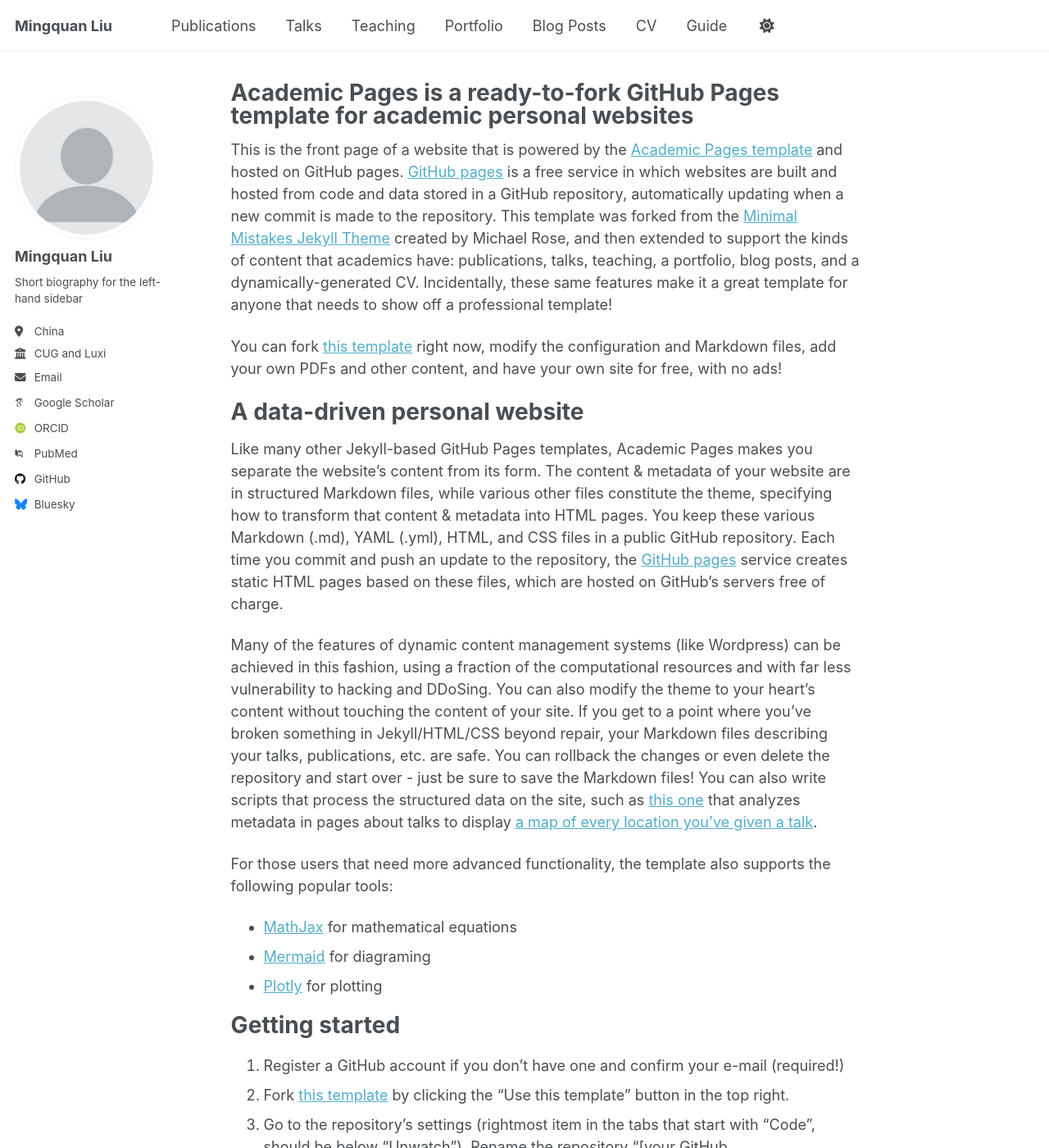
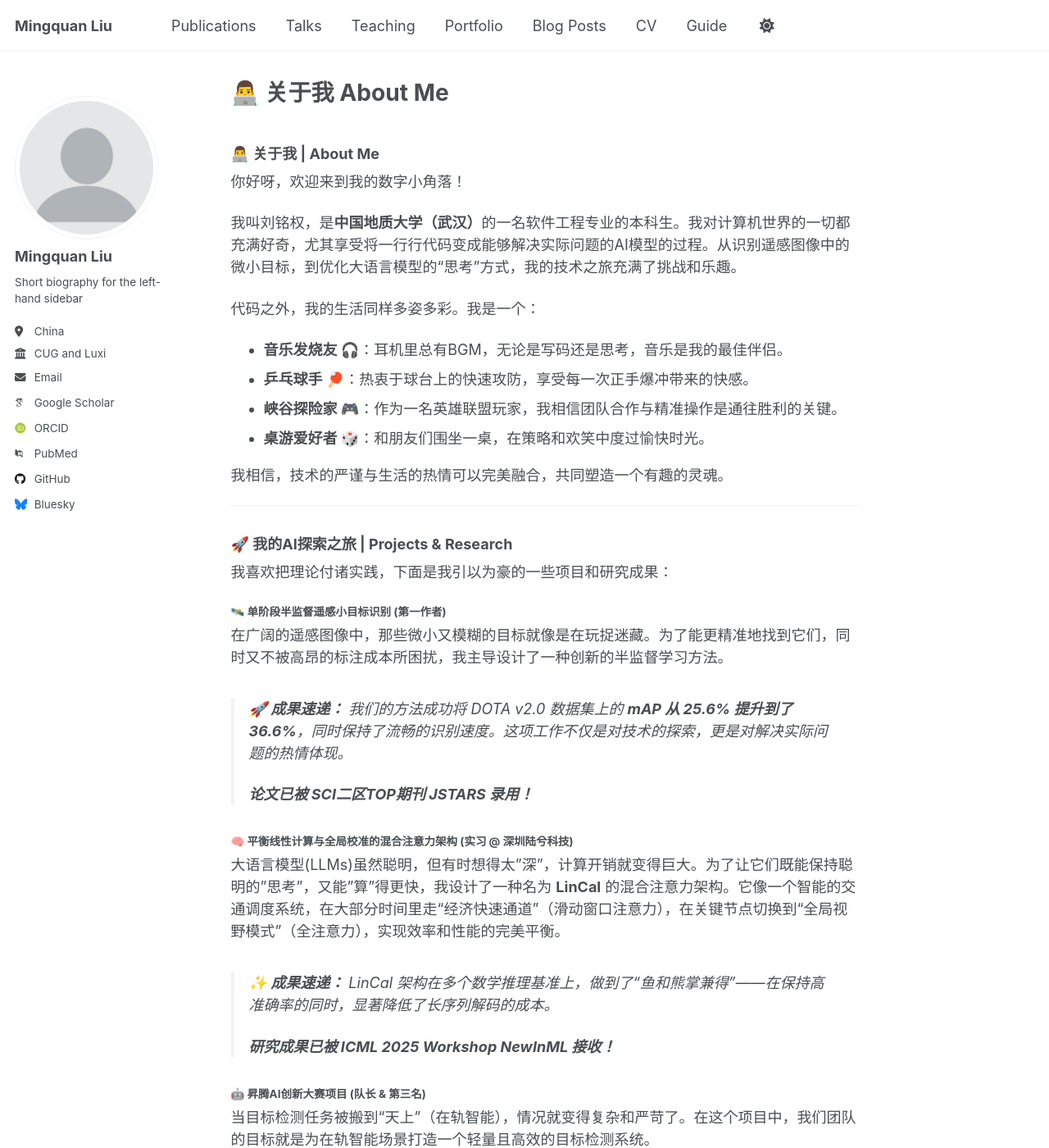
Before and after one commit to wxqnl/wxqnl.github.io, a Jekyll site: the page built from _pages/about.md, in a window 1280 px wide and 1400 px high. Shown: the whole window at 82% size. Built offline with Jekyll 4.4.1, drawn with Linux system fonts in a browser that asks for light colours; some web fonts are replaced; a script that is not in the unit is left out; our own code applies the rules of GitHub Pages for plain Markdown files; some of the changed text lies outside the part shown.

Commit message:
Update about.md

```diff
--- a/_pages/about.md
+++ b/_pages/about.md
@@ -1,56 +1,72 @@
 ---
 permalink: /
-title: "Academic Pages is a ready-to-fork GitHub Pages template for academic personal websites"
 author_profile: true
 redirect_from:
   - /about/
   - /about.html
 ---
 
-This is the front page of a website that is powered by the [Academic Pages template](https://github.com/academicpages/academicpages.github.io) and hosted on GitHub pages. [GitHub pages](https://pages.github.com) is a free service in which websites are built and hosted from code and data stored in a GitHub repository, automatically updating when a new commit is made to the repository. This template was forked from the [Minimal Mistakes Jekyll Theme](https://mmistakes.github.io/minimal-mistakes/) created by Michael Rose, and then extended to support the kinds of content that academics have: publications, talks, teaching, a portfolio, blog posts, and a dynamically-generated CV. Incidentally, these same features make it a great template for anyone that needs to show off a professional template!
+### 👨‍💻 关于我 | About Me
 
- You can fork [this template](https://github.com/academicpages/academicpages.github.io) right now, modify the configuration and Markdown files, add your own PDFs and other content, and have your own site for free, with no ads!
+你好呀，欢迎来到我的数字小角落！
 
-A data-driven personal website
-======
-Like many other Jekyll-based GitHub Pages templates, Academic Pages makes you separate the website's content from its form. The content & metadata of your website are in structured Markdown files, while various other files constitute the theme, specifying how to transform that content & metadata into HTML pages. You keep these various Markdown (.md), YAML (.yml), HTML, and CSS files in a public GitHub repository. Each time you commit and push an update to the repository, the [GitHub pages](https://pages.github.com/) service creates static HTML pages based on these files, which are hosted on GitHub's servers free of charge.
+我叫刘铭权，是**中国地质大学（武汉）**的一名软件工程专业的本科生。我对计算机世界的一切都充满好奇，尤其享受将一行行代码变成能够解决实际问题的AI模型的过程。从识别遥感图像中的微小目标，到优化大语言模型的“思考”方式，我的技术之旅充满了挑战和乐趣。
 
-Many of the features of dynamic content management systems (like Wordpress) can be achieved in this fashion, using a fraction of the computational resources and with far less vulnerability to hacking and DDoSing. You can also modify the theme to your heart's content without touching the content of your site. If you get to a point where you've broken something in Jekyll/HTML/CSS beyond repair, your Markdown files describing your talks, publications, etc. are safe. You can rollback the changes or even delete the repository and start over - just be sure to save the Markdown files! You can also write scripts that process the structured data on the site, such as [this one](https://github.com/academicpages/academicpages.github.io/blob/master/talkmap.ipynb) that analyzes metadata in pages about talks to display [a map of every location you've given a talk](https://academicpages.github.io/talkmap.html).
+代码之外，我的生活同样多姿多彩。我是一个：
+*   **音乐发烧友 🎧**：耳机里总有BGM，无论是写码还是思考，音乐是我的最佳伴侣。
+*   **乒乓球手 🏓**：热衷于球台上的快速攻防，享受每一次正手爆冲带来的快感。
+*   **峡谷探险家 🎮**：作为一名英雄联盟玩家，我相信团队合作与精准操作是通往胜利的关键。
+*   **桌游爱好者 🎲**：和朋友们围坐一桌，在策略和欢笑中度过愉快时光。
 
-For those users that need more advanced functionality, the template also supports the following popular tools:
-- [MathJax](https://www.mathjax.org/) for mathematical equations
-- [Mermaid](https://mermaid.js.org/) for diagraming
-- [Plotly](https://plotly.com/javascript/) for plotting
+我相信，技术的严谨与生活的热情可以完美融合，共同塑造一个有趣的灵魂。
 
-Getting started
-======
-1. Register a GitHub account if you don't have one and confirm your e-mail (required!)
-1. Fork [this template](https://github.com/academicpages/academicpages.github.io) by clicking the "Use this template" button in the top right.
-1. Go to the repository's settings (rightmost item in the tabs that start with "Code", should be below "Unwatch"). Rename the repository "[your GitHub username].github.io", which will also be your website's URL.
-1. Set site-wide configuration and create content & metadata (see below -- also see [this set of diffs](http://archive.is/3TPas) showing what files were changed to set up [an example site](https://getorg-testacct.github.io) for a user with the username "getorg-testacct")
-1. Upload any files (like PDFs, .zip files, etc.) to the files/ directory. They will appear at https://[your GitHub username].github.io/files/example.pdf.
-1. Check status by going to the repository settings, in the "GitHub pages" section
+---
 
-Site-wide configuration
-------
-The main configuration file for the site is in the base directory in [_config.yml](https://github.com/academicpages/academicpages.github.io/blob/master/_config.yml), which defines the content in the sidebars and other site-wide features. You will need to replace the default variables with ones about yourself and your site's github repository. The configuration file for the top menu is in [_data/navigation.yml](https://github.com/academicpages/academicpages.github.io/blob/master/_data/navigation.yml). For example, if you don't have a portfolio or blog posts, you can remove those items from that navigation.yml file to remove them from the header.
+### 🚀 我的AI探索之旅 | Projects & Research
 
-Create content & metadata
-------
-For site content, there is one Markdown file for each type of content, which are stored in directories like _publications, _talks, _posts, _teaching, or _pages. For example, each talk is a Markdown file in the [_talks directory](https://github.com/academicpages/academicpages.github.io/tree/master/_talks). At the top of each Markdown file is structured data in YAML about the talk, which the theme will parse to do lots of cool stuff. The same structured data about a talk is used to generate the list of talks on the [Talks page](https://academicpages.github.io/talks), each [individual page](https://academicpages.github.io/talks/2012-03-01-talk-1) for specific talks, the talks section for the [CV page](https://academicpages.github.io/cv), and the [map of places you've given a talk](https://academicpages.github.io/talkmap.html) (if you run this [python file](https://github.com/academicpages/academicpages.github.io/blob/master/talkmap.py) or [Jupyter notebook](https://github.com/academicpages/academicpages.github.io/blob/master/talkmap.ipynb), which creates the HTML for the map based on the contents of the _talks directory).
+我喜欢把理论付诸实践，下面是我引以为豪的一些项目和研究成果：
 
-**Markdown generator**
+#### 🛰️ **单阶段半监督遥感小目标识别 (第一作者)**
+在广阔的遥感图像中，那些微小又模糊的目标就像是在玩捉迷藏。为了能更精准地找到它们，同时又不被高昂的标注成本所困扰，我主导设计了一种创新的半监督学习方法。
 
-The repository includes [a set of Jupyter notebooks](https://github.com/academicpages/academicpages.github.io/tree/master/markdown_generator
-) that converts a CSV containing structured data about talks or presentations into individual Markdown files that will be properly formatted for the Academic Pages template. The sample CSVs in that directory are the ones I used to create my own personal website at stuartgeiger.com. My usual workflow is that I keep a spreadsheet of my publications and talks, then run the code in these notebooks to generate the Markdown files, then commit and push them to the GitHub repository.
+> **🚀 成果速递：** 我们的方法成功将 DOTA v2.0 数据集上的 **mAP 从 25.6% 提升到了 36.6%**，同时保持了流畅的识别速度。这项工作不仅是对技术的探索，更是对解决实际问题的热情体现。
+>
+> **论文已被 SCI二区TOP期刊 JSTARS 录用！**
 
-How to edit your site's GitHub repository
-------
-Many people use a git client to create files on their local computer and then push them to GitHub's servers. If you are not familiar with git, you can directly edit these configuration and Markdown files directly in the github.com interface. Navigate to a file (like [this one](https://github.com/academicpages/academicpages.github.io/blob/master/_talks/2012-03-01-talk-1.md) and click the pencil icon in the top right of the content preview (to the right of the "Raw | Blame | History" buttons). You can delete a file by clicking the trashcan icon to the right of the pencil icon. You can also create new files or upload files by navigating to a directory and clicking the "Create new file" or "Upload files" buttons.
+#### 🧠 **平衡线性计算与全局校准的混合注意力架构 (实习 @ 深圳陆兮科技)**
+大语言模型(LLMs)虽然聪明，但有时想得太"深"，计算开销就变得巨大。为了让它们既能保持聪明的"思考"，又能"算"得更快，我设计了一种名为 **LinCal** 的混合注意力架构。它像一个智能的交通调度系统，在大部分时间里走“经济快速通道”（滑动窗口注意力），在关键节点切换到“全局视野模式”（全注意力），实现效率和性能的完美平衡。
 
-Example: editing a Markdown file for a talk
-![Editing a Markdown file for a talk](/images/editing-talk.png)
+> **✨ 成果速递：** LinCal 架构在多个数学推理基准上，做到了“鱼和熊掌兼得”——在保持高准确率的同时，显著降低了长序列解码的成本。
+>
+> **研究成果已被 ICML 2025 Workshop NewInML 接收！**
 
-For more info
-------
-More info about configuring Academic Pages can be found in [the guide](https://academicpages.github.io/markdown/), the [growing wiki](https://github.com/academicpages/academicpages.github.io/wiki), and you can always [ask a question on GitHub](https://github.com/academicpages/academicpages.github.io/discussions). The [guides for the Minimal Mistakes theme](https://mmistakes.github.io/minimal-mistakes/docs/configuration/) (which this theme was forked from) might also be helpful.
+#### 🤖 **昇腾AI创新大赛项目 (队长 & 第三名)**
+当目标检测任务被搬到“天上”（在轨智能），情况就变得复杂和严苛了。在这个项目中，我们团队的目标就是为在轨智能场景打造一个轻量且高效的目标检测系统。
+
+> **我的角色：** 作为队长，我不仅是“舵手”，负责项目规划和任务分配；也是“工程师”，主导了YOLO模型的平台迁移、在昇腾硬件上的部署和性能优化，还顺手用PyQt写了个交互界面。
+>
+> **最终我们获得了湖北省银奖（第三名）！**
+
+---
+
+
+
+### 🎓 教育与荣誉 | Education & Awards
+
+*   **教育背景**:
+    *   中国地质大学（武汉） | 软件工程 (211) | 2022.09 - 2026.06
+
+*   **荣誉奖项**:
+    *   🏆 2024 昇腾AI创新大赛银奖
+    *   🏆 2024 睿抗机器人大赛机器视觉全国二等奖
+    *   🏆 2025 美国大学生数学建模大赛 MCM C题 M奖
+    *   🌟 华为智能基座原生人才、华为HSD校园星光大使
+
+---
+
+### 📫 如何找到我 | Connect with Me
+
+我对AI的世界充满热情，也乐于与志同道合的朋友交流。无论你是想探讨技术问题，还是约一场乒乓球，或者开一局LOL，都随时欢迎！
+
+*   **📧 Email**: [wxqnl@cug.edu.cn](mailto:wxqnl@cug.edu.cn)
+*   **📞 电话**: 19918821127
```
